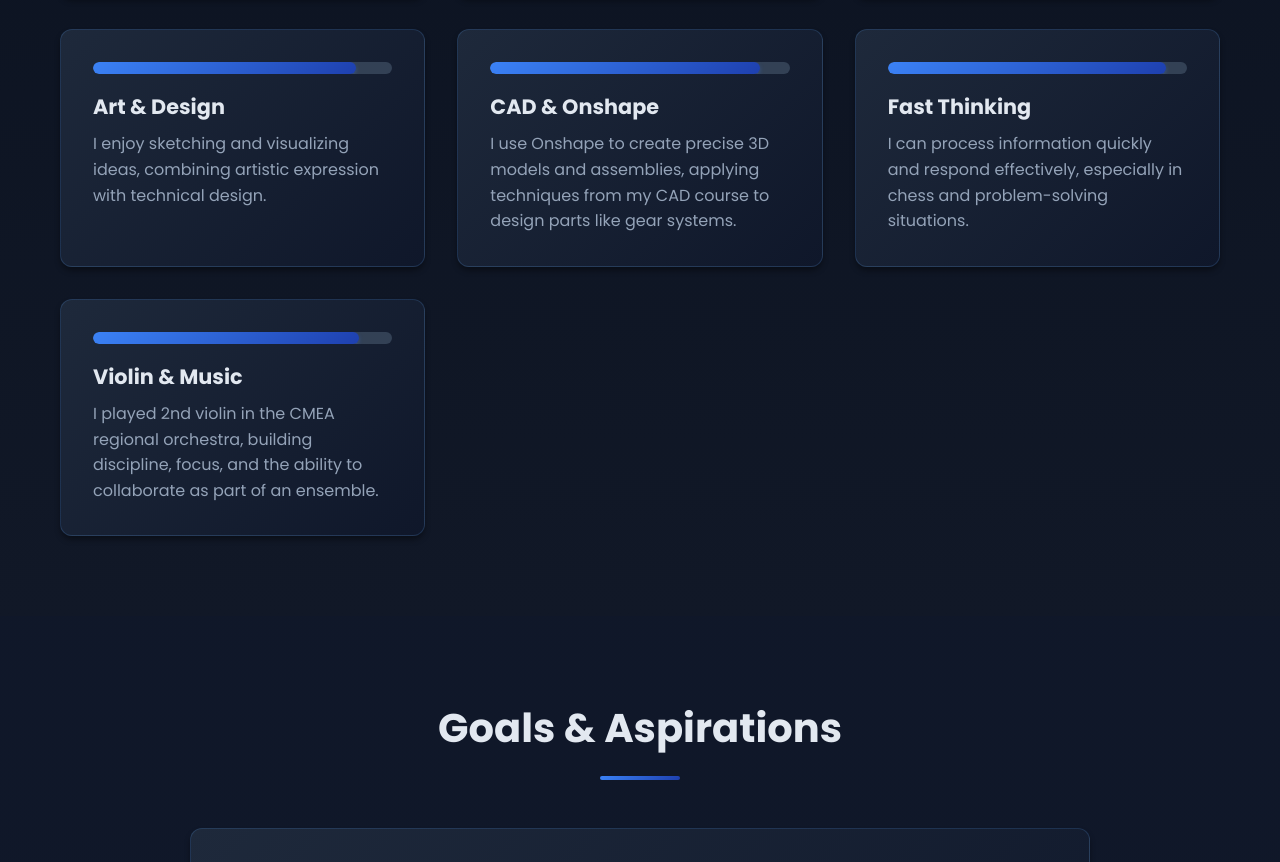
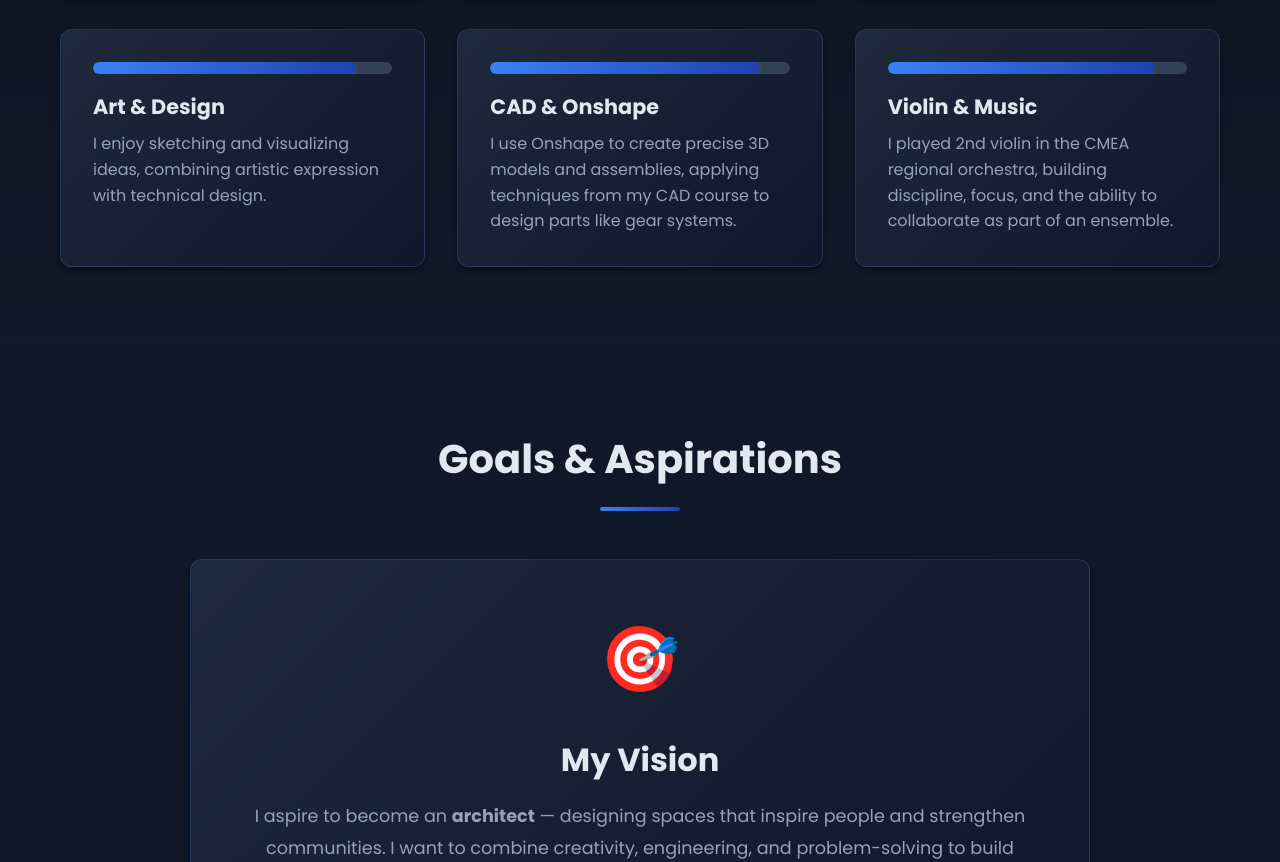
Before and after one commit to RishIndrakumar5/RishIndrakumar5.github.io, a plain HTML site: page index.html in a window 1280 px wide. Shown: the part 3897-4759 px from the top of the page. Drawn offline with Linux system fonts and the light colour scheme.

Commit message:
Update GitHub Pages: remove Fast Thinking skill.
Co-authored-by: Cursor <cursoragent@cursor.com>

```diff
--- a/index.html
+++ b/index.html
@@ -173,13 +173,6 @@
                 </div>
                 <div class="skill-item">
                     <div class="skill-bar">
-                        <div class="skill-fill" style="width: 93%"></div>
-                    </div>
-                    <h3>Fast Thinking</h3>
-                    <p>I can process information quickly and respond effectively, especially in chess and problem-solving situations.</p>
-                </div>
-                <div class="skill-item">
-                    <div class="skill-bar">
                         <div class="skill-fill" style="width: 89%"></div>
                     </div>
                     <h3>Violin & Music</h3>
```
